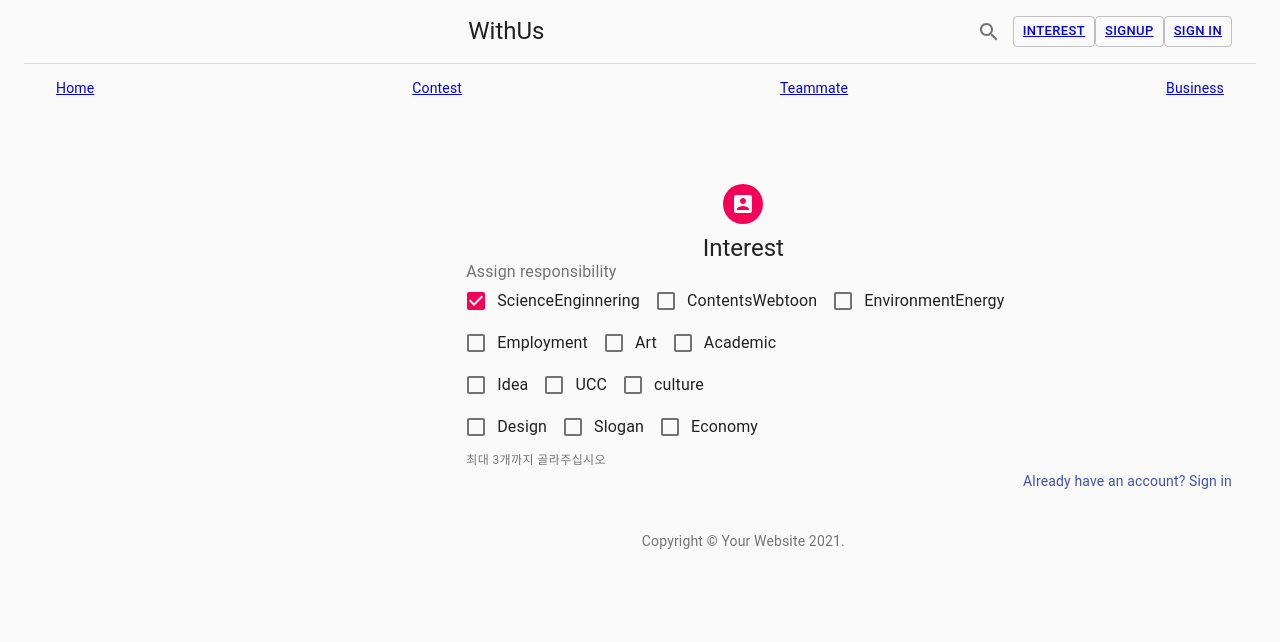
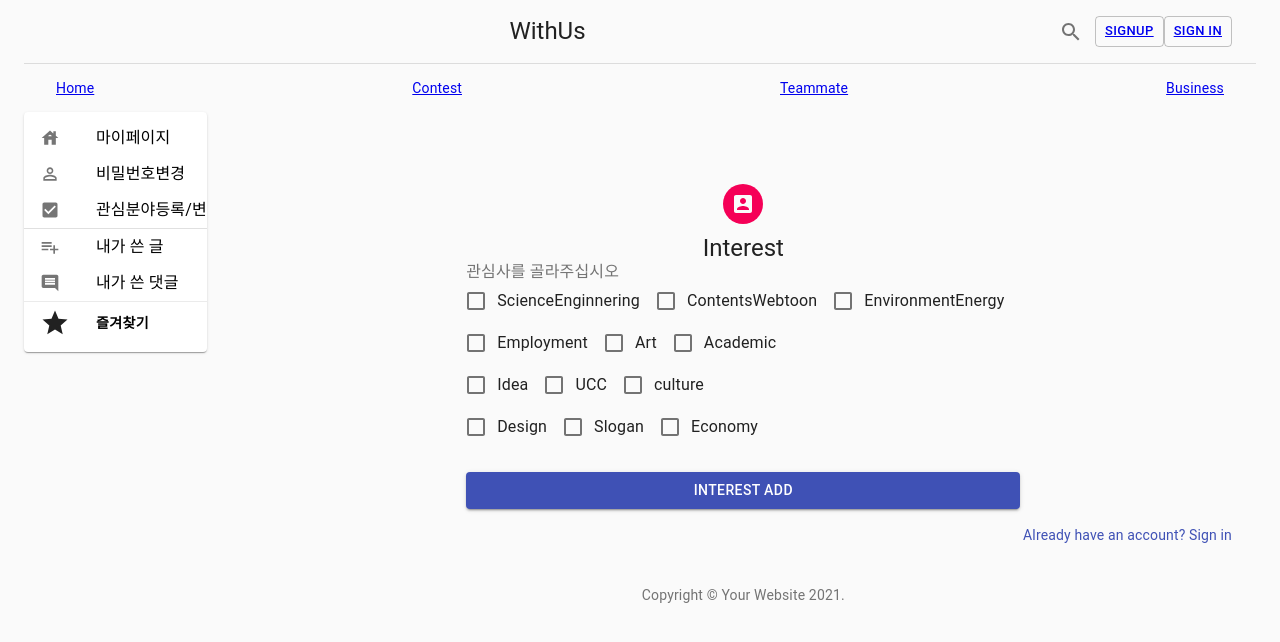
Before and after one commit to Dev-Guccin/WithUs_frontend, a React (Create React App) app: page /Interest in a window 1280 px wide. Shown: the top 642 px of the page. Built offline with nearby package versions, Linux system fonts and the light colour scheme; no server answers.

Commit message:
Interest page

```diff
--- a/src/App.js
+++ b/src/App.js
@@ -96,6 +96,7 @@ function App() {
               <Route path="/OnlyMyPage" component={MyPageSideBar} /> {/* 본인 마이페이지 수정 */}
               <Route path='/MyPage' exact={true} render={() =>
                 <Sidebar field={field} setfield={setfield} target={target} settarget={settarget}/>} />
+              <Route path='/Interest' component={MyPageSideBar} />
             </Grid>
             <Grid item xs={10}>
               <main>
--- a/src/components/Header.js
+++ b/src/components/Header.js
@@ -73,13 +73,6 @@ export default function Header(props) {
         <IconButton>
           <SearchIcon />
         </IconButton>
-        {/* 테스트용 페이지 */}
-        <Button variant="outlined" size="small">
-            <Link to='/Interest'>
-              Interest
-            </Link>
-          </Button>
-          {/* 테스트용 페이지 끝 */}
         {props.logincheck === undefined || JSON.parse(props.logincheck) === false ? <div>
           <Button variant="outlined" size="small">
             <Link to='/SignUp'>
--- a/src/components/MyPageSideBar.js
+++ b/src/components/MyPageSideBar.js
@@ -38,7 +38,7 @@ const useStyles = makeStyles((theme) => ({
 const sections = [
   { title: '마이페이지', url: '#'},
   { title: '비밀번호변경', url: '#'},
-  { title: '관심분야변경', url: '#'},
+  { title: '관심분야등록/변경', url: '/Interest'},
   { title: '내가 쓴 글', url: '#' },
   { title: '내가 쓴 댓글', url: '#' },
   { title: '즐겨찾기', url: '#' }
--- a/src/views/Interest.js
+++ b/src/views/Interest.js
@@ -10,6 +10,7 @@ import Container from '@material-ui/core/Container';
 import FormControl from '@material-ui/core/FormControl';
 import FormLabel from '@material-ui/core/FormLabel';
 import axios from 'axios';
+import Button from '@material-ui/core/Button';
 import { makeStyles } from '@material-ui/core/styles';
 import FormGroup from '@material-ui/core/FormGroup';
 import FormHelperText from '@material-ui/core/FormHelperText';
@@ -64,27 +65,61 @@ const useStyles = makeStyles((theme) => ({
 
 export default function SignUp(props) {
     const classes = useStyles();
-    const [state, setState] = React.useState({
-        ScienceEnginnering: true,
-        ContentsWebtoon: false,
-        EnvironmentEnergy: false,
-        Employment: false,
-        Art: false,
-        Academic : false,
-        Idea : false,
-        UCC : false,
-        culture : false,
-        Design : false,
-        Slogan : false,
-        Economy : false
-    });
+    const [ScienceEnginnering, setScienceEnginnering] = useState(false);
+    const [ContentsWebtoon, setContentsWebtoon] = useState(false);
+    const [EnvironmentEnergy, setEnvironmentEnergy] = useState(false);
+    const [Employment, setEmployment] = useState(false);
+    const [Art, setArt] = useState(false);
+    const [Academic, setAcademic] = useState(false);
+    const [Idea, setIdea] = useState(false);
+    const [UCC, setUCC] = useState(false);
+    const [culture, setculture] = useState(false);
+    const [Design, setDesign] = useState(false);
+    const [Slogan, setSlogan] = useState(false);
+    const [Economy, setEconomy] = useState(false);
 
-    const handleChange = (event) => {
-      setState({ ...state, [event.target.name]: event.target.checked });
-    };
+    const OnScienceEnginneringChange = (event) => {setScienceEnginnering(event.target.checked)};
+    const OnsetContentsWebtoonChange = (event) => {setContentsWebtoon(event.target.checked);};
+    const OnsetEnvironmentEnergyChange = (event) => {setEnvironmentEnergy(event.target.checked)};
+    const OnsetEmploymentChange = (event) => {setEmployment(event.target.checked)};
+    const OnsetArtChange = (event) => {setArt(event.target.checked)};
+    const OnsetAcademicChange = (event) => {setAcademic(event.target.checked)};
+    const OnsetIdeaChange = (event) => {setIdea(event.target.checked)};
+    const OnsetUCCChange = (event) => {setUCC(event.target.checked)};
+    const OnsetcultureChange = (event) => {setculture(event.target.checked)};
+    const OnsetDesignChange = (event) => {setDesign(event.target.checked)};
+    const OnsetSloganChange = (event) => {setSlogan(event.target.checked)};
+    const OnsetEconomyChange = (event) => {setEconomy(event.target.checked)};
 
-    const { ScienceEnginnering, ContentsWebtoon, EnvironmentEnergy, Employment, Art, Academic, Idea, UCC, culture, Design, Slogan, Economy} = state;
-    // const error = [gilad, jason, antoine].filter((v) => v).length !== 2;
+    const onSubmitHandler = (event) => {
+      event.preventDefault();
+
+      var body = {
+        User_code : JSON.parse(localStorage.getItem('user')).User_code,
+        ScienceEnginnering : ScienceEnginnering,
+        ContentsWebtoon : ContentsWebtoon,
+        EnvironmentEnergy : EnvironmentEnergy,
+        Employment : Employment,
+        Art : Art,
+        Academic : Academic,
+        Idea : Idea,
+        UCC : UCC,
+        culture : culture,
+        Design : Design,
+        Slogan : Slogan,
+        Economy : Economy
+      }
+
+      axios.post('http://localhost:3001/users/Interest', body)
+      .then(response => {
+        if(response.data.Interest) {
+          alert("관심사 추가가 완료되었습니다.");
+          document.location.href = "/";
+        } else {
+          alert("관심사 등록에 실패하였습니다.");
+        }
+      })
+    }
 
   return (
     <Container component="main">
@@ -98,68 +133,78 @@ export default function SignUp(props) {
         </Typography>
           {/* 관심사 추가 */}
           {/* <div className={classes.root}> */}
+          <form className={classes.formControl} noValidate onSubmit={onSubmitHandler}>
             <FormControl component="fieldset" className={classes.formControl}>
-                <FormLabel component="legend">Assign responsibility</FormLabel>
+                <FormLabel component="legend">관심사를 골라주십시오</FormLabel>
                 <FormGroup>
                 <Grid item direction="column">
                 <FormControlLabel
-                    control={<Checkbox checked={ScienceEnginnering} onChange={handleChange} name="ScienceEnginnering" />}
+                    control={<Checkbox checked={ScienceEnginnering} onChange={OnScienceEnginneringChange} name="ScienceEnginnering" />}
                     label="ScienceEnginnering"
                 />
                 <FormControlLabel
-                    control={<Checkbox checked={ContentsWebtoon} onChange={handleChange} name="ContentsWebtoon" />}
+                    control={<Checkbox checked={ContentsWebtoon} onChange={OnsetContentsWebtoonChange} name="ContentsWebtoon" />}
                     label="ContentsWebtoon"
                 />
                 <FormControlLabel
-                    control={<Checkbox checked={EnvironmentEnergy} onChange={handleChange} name="EnvironmentEnergy" />}
+                    control={<Checkbox checked={EnvironmentEnergy} onChange={OnsetEnvironmentEnergyChange} name="EnvironmentEnergy" />}
                     label="EnvironmentEnergy"
                 />
                 </Grid>
                 <Grid item direction="column">
                 <FormControlLabel
-                    control={<Checkbox checked={Employment} onChange={handleChange} name="Employment"/>}
+                    control={<Checkbox checked={Employment} onChange={OnsetEmploymentChange} name="Employment"/>}
                     label="Employment"
                 />
                 <FormControlLabel
-                    control={<Checkbox checked={Art} onChange={handleChange} name="Art" />}
+                    control={<Checkbox checked={Art} onChange={OnsetArtChange} name="Art" />}
                     label="Art"
                 />
                 <FormControlLabel
-                    control={<Checkbox checked={Academic} onChange={handleChange} name="Academic" />}
+                    control={<Checkbox checked={Academic} onChange={OnsetAcademicChange} name="Academic" />}
                     label="Academic"
                 />
                 </Grid>
                 <div>
                 <FormControlLabel
-                    control={<Checkbox checked={Idea} onChange={handleChange} name="Idea" />}
+                    control={<Checkbox checked={Idea} onChange={OnsetIdeaChange} name="Idea" />}
                     label="Idea"
                 />
                 <FormControlLabel
-                    control={<Checkbox checked={UCC} onChange={handleChange} name="UCC" />}
+                    control={<Checkbox checked={UCC} onChange={OnsetUCCChange} name="UCC" />}
                     label="UCC"
                 />
                 <FormControlLabel
-                    control={<Checkbox checked={culture} onChange={handleChange} name="culture" />}
+                    control={<Checkbox checked={culture} onChange={OnsetcultureChange} name="culture" />}
                     label="culture"
                 />
                 </div>
                 <div>
                 <FormControlLabel
-                    control={<Checkbox checked={Design} onChange={handleChange} name="Design" />}
+                    control={<Checkbox checked={Design} onChange={OnsetDesignChange} name="Design" />}
                     label="Design"
                 />
                 <FormControlLabel
-                    control={<Checkbox checked={Slogan} onChange={handleChange} name="Slogan" />}
+                    control={<Checkbox checked={Slogan} onChange={OnsetSloganChange} name="Slogan" />}
                     label="Slogan"
                 />
                 <FormControlLabel
-                    control={<Checkbox checked={Economy} onChange={handleChange} name="Economy" />}
+                    control={<Checkbox checked={Economy} onChange={OnsetEconomyChange} name="Economy" />}
                     label="Economy"
                 />
                 </div>
                 </FormGroup>
-                <FormHelperText>최대 3개까지 골라주십시오</FormHelperText>
+                <Button
+                  type="submit"
+                  fullWidth
+                  variant="contained"
+                  color="primary"
+                  className={classes.submit}
+                >
+                  Interest Add
+                </Button>
             </FormControl>
+            </form>
     {/* </div> */}
           {/* 관심사 추가 end */}
           <Grid container justify="flex-end">
--- a/src/views/SignUp.js
+++ b/src/views/SignUp.js
@@ -99,7 +99,7 @@ export default function SignUp(props) {
     axios.post('http://localhost:3001/users/join', body)
     .then(response => {
       if(response.data.SignUp) {
-        alert("관심사 등록 페이지로 이동합니다.");
+        alert("로그인 페이지로 이동합니다..");
         props.history.push('/Login');
       } else {
         alert("Signup Error " + response.data.message);
```
